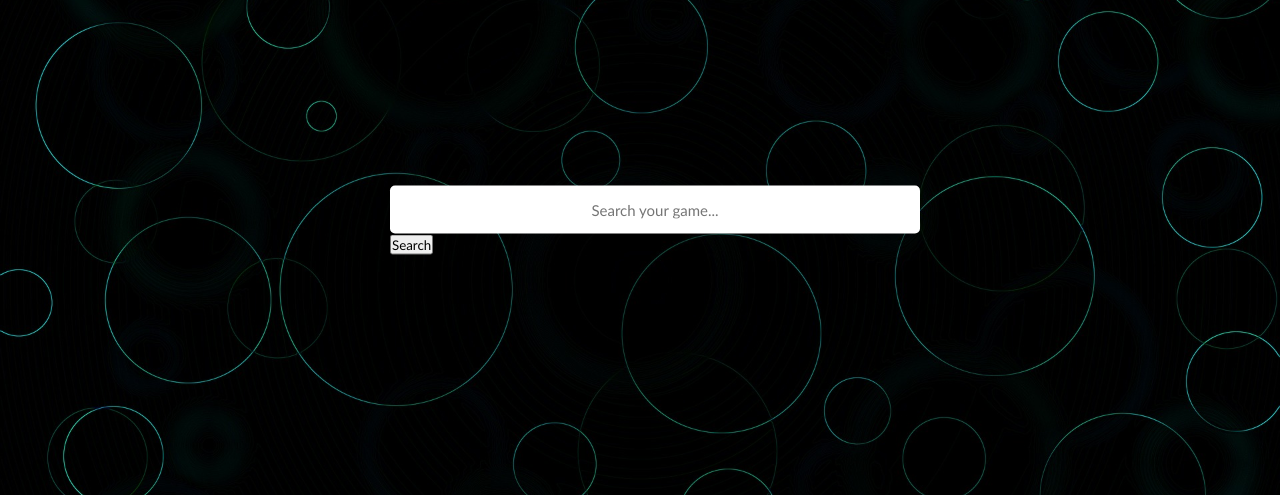
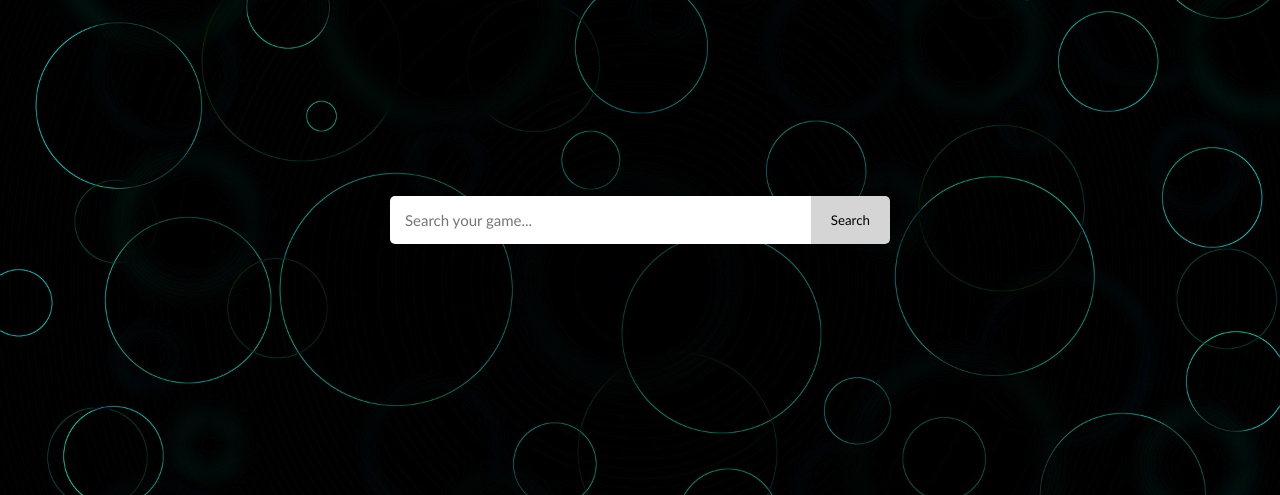
Before and after one commit to SuperJunlw/Rocket-Game-List, a PHP site: page /search.html in a window 1280 px wide. Shown: the part 80-575 px from the top of the page. Run offline with PHP 8.4, Linux system fonts and the light colour scheme.

Commit message:
Fixing search bar

```diff
--- a/search.css
+++ b/search.css
@@ -132,22 +132,45 @@ input[type=checkbox] {
     color: #fff;
     margin: auto;
     margin-top: 100px;
-
-
-
-
 }
 
 .searchBar input {
-
+    display: flex;
     font-size: 15px;
     width: 100%;
     padding: 15px 15px;
     border: 0;
     outline: none;
-    border-radius: 5px;
-    text-align: center;
 
+
+}
+
+#searchForm{
+  display: flex;
+
+}
+
+#searchgame{
+  flex: 1;
+  border: none;
+  outline: none;
+  border-top-left-radius: 5px;
+  border-bottom-left-radius: 5px;
+}
+#search-button{
+  border: none;
+  outline: none;
+  padding: 10px 20px;
+  background-color: rgb(214, 213, 213);
+  color: black;
+  cursor: pointer;
+  border-top-right-radius: 5px;
+  border-bottom-right-radius: 5px;
+}
+#search-button:hover{
+  background-color: aquamarine;
+  color: black;
+  transition: .5s;
 }
 
 .container {
```
